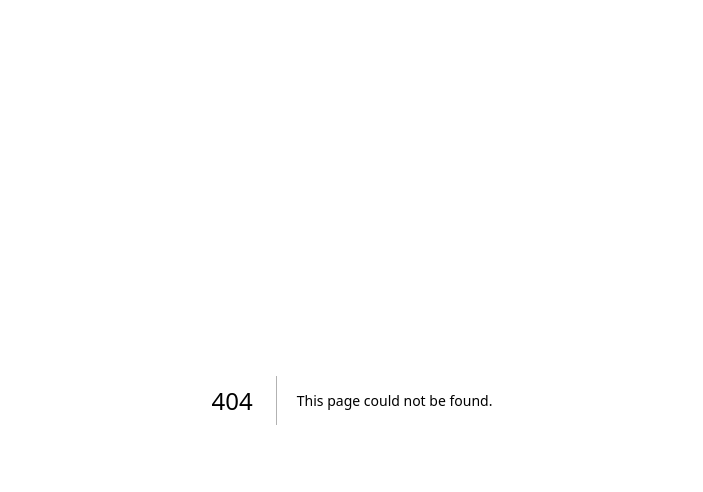
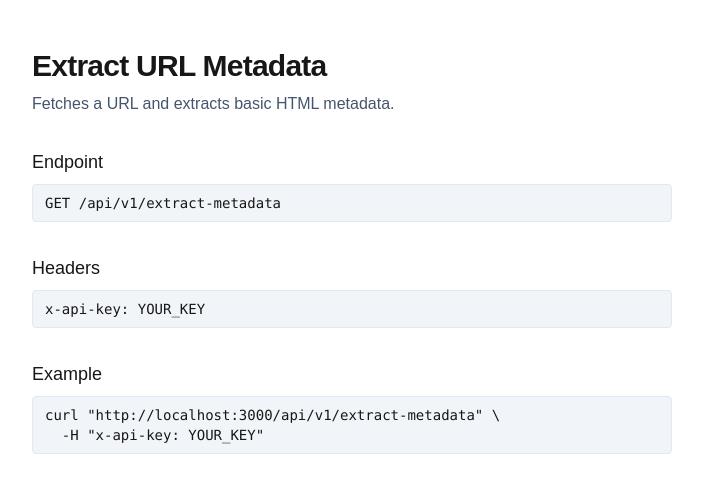
Before and after one commit to DataSoda/datasoda, a Next.js app: page /docs/extract-metadata in a window 1280 px wide. Before the commit this address had no page. Shown: the top 492 px of the page, without its empty margins (288-991 px from the left). Built offline with nearby package versions, Linux system fonts and the light colour scheme.

Commit message:
add dynamic endpoint docs pages

```diff
--- /dev/null
+++ b/app/docs/[slug]/page.tsx
@@ -0,0 +1,74 @@
+import { getEndpoint } from "@/lib/endpoints"
+
+const postSlugs = ["text-clean", "slugify", "json-parse"]
+
+function getMethod(slug: string): "GET" | "POST" {
+  return postSlugs.includes(slug) ? "POST" : "GET"
+}
+
+function hasBody(slug: string): boolean {
+  return postSlugs.includes(slug)
+}
+
+export default function EndpointDocs({ params }: { params: { slug: string } }) {
+  const endpoint = getEndpoint(params.slug)
+
+  if (!endpoint) {
+    return (
+      <main className="max-w-2xl mx-auto py-12 px-4">
+        <h1 className="text-xl font-semibold">Not found</h1>
+        <p className="text-slate-600 text-sm">This endpoint does not exist.</p>
+      </main>
+    )
+  }
+
+  const method = getMethod(endpoint.slug)
+  const bodyPlaceholder = hasBody(endpoint.slug) ? '{ }' : null
+
+  const curlLines = hasBody(endpoint.slug)
+    ? [
+        `curl -X ${method} "http://localhost:3000/api/v1/${endpoint.slug}" \\`,
+        `  -H "x-api-key: YOUR_KEY" \\`,
+        `  -H "Content-Type: application/json" \\`,
+        `  -d '${bodyPlaceholder}'`,
+      ]
+    : [
+        `curl "http://localhost:3000/api/v1/${endpoint.slug}" \\`,
+        `  -H "x-api-key: YOUR_KEY"`,
+      ]
+
+  return (
+    <main className="max-w-2xl mx-auto py-12 px-4 space-y-8">
+      <section className="space-y-2">
+        <h1 className="text-3xl font-semibold tracking-tight">{endpoint.name}</h1>
+        <p className="text-slate-600">{endpoint.description}</p>
+      </section>
+
+      <section className="space-y-2">
+        <h2 className="text-lg font-medium">Endpoint</h2>
+        <code className="block text-sm bg-slate-100 px-3 py-2 rounded border border-slate-200">
+          {method} /api/v1/{endpoint.slug}
+        </code>
+      </section>
+
+      <section className="space-y-2">
+        <h2 className="text-lg font-medium">Headers</h2>
+        <code className="block text-sm bg-slate-100 px-3 py-2 rounded border border-slate-200">
+          x-api-key: YOUR_KEY
+        </code>
+        {hasBody(endpoint.slug) && (
+          <code className="block text-sm bg-slate-100 px-3 py-2 rounded border border-slate-200">
+            Content-Type: application/json
+          </code>
+        )}
+      </section>
+
+      <section className="space-y-2">
+        <h2 className="text-lg font-medium">Example</h2>
+        <code className="block text-sm whitespace-pre bg-slate-100 px-3 py-2 rounded border border-slate-200">
+          {curlLines.join("\n")}
+        </code>
+      </section>
+    </main>
+  )
+}
```
